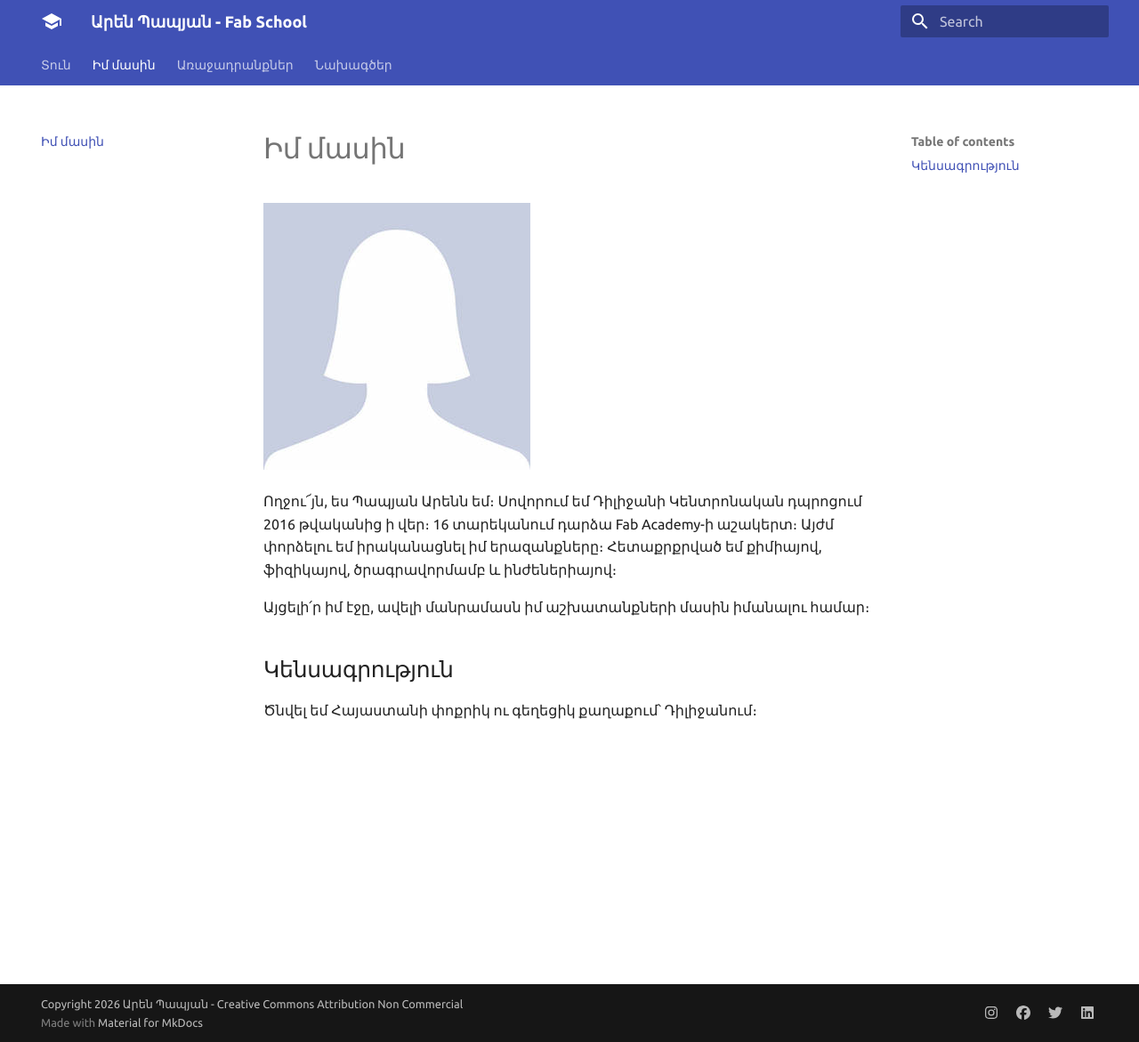
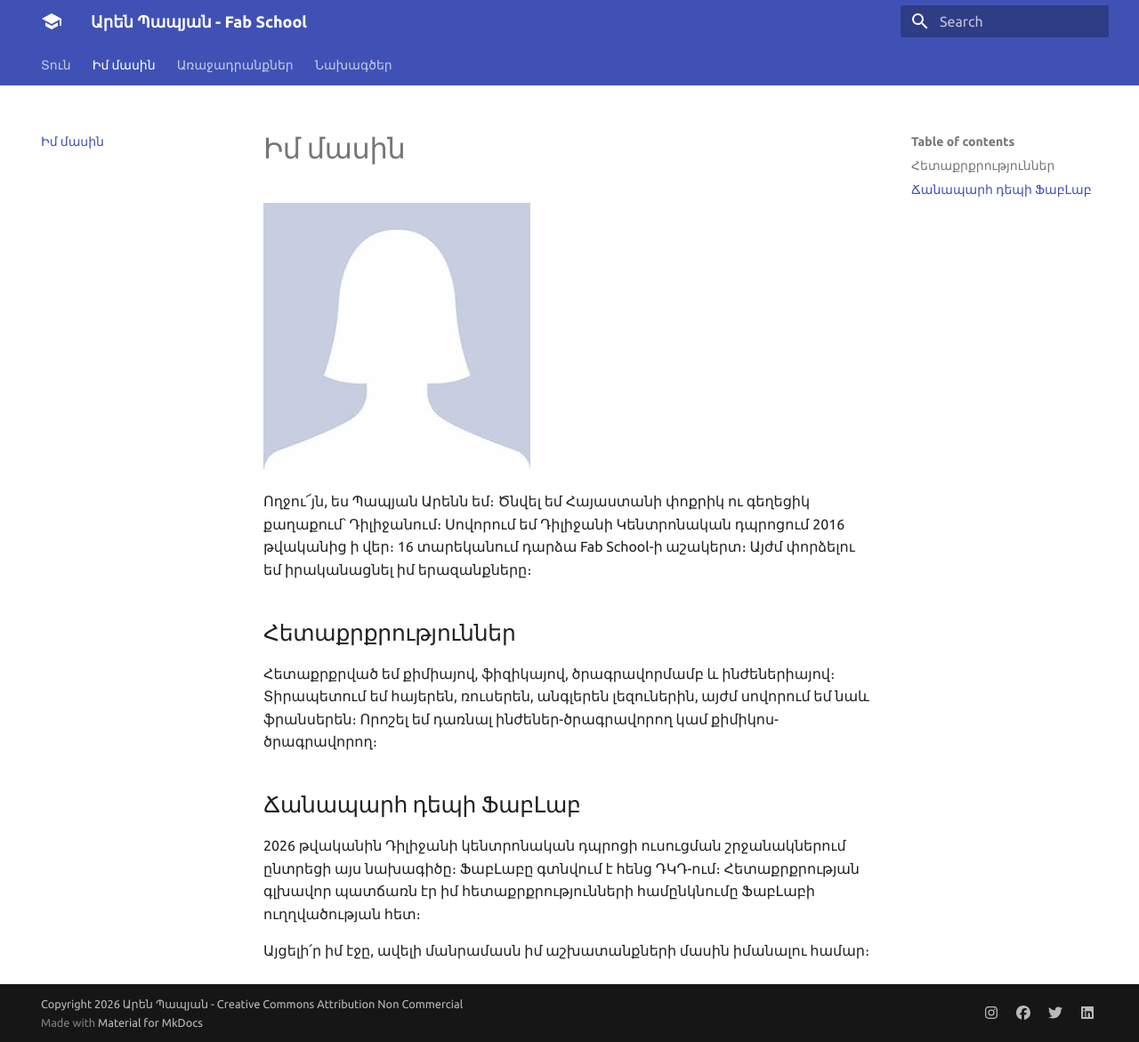
Before and after one commit to ArenPapyan/Aren_Papyan, an MkDocs documentation site: the page built from docs/about/index.md, in a window 1280 px wide and 1171 px high. Shown: the whole window at 89% size. Built offline with MkDocs 1.6.1 and Material for MkDocs 9.7.7, drawn with Linux system fonts in a browser that asks for light colours; old or Windows-style settings are respelled for this version of MkDocs.

Commit message:
Updated docs

```diff
--- a/docs/about/index.md
+++ b/docs/about/index.md
@@ -2,11 +2,17 @@
 
 ![](../images/avatar-photo.jpg)
 
-Ողջու՜յն, ես Պապյան Արենն եմ։ Սովորում եմ Դիլիջանի Կենտրոնական դպրոցում 2016 թվականից ի վեր։ 16 տարեկանում դարձա Fab Academy-ի աշակերտ։ Այժմ փորձելու եմ իրականացնել իմ երազանքները։
+Ողջու՜յն, ես Պապյան Արենն եմ։ Ծնվել եմ Հայաստանի փոքրիկ ու գեղեցիկ քաղաքում՝ Դիլիջանում։
+Սովորում եմ Դիլիջանի Կենտրոնական դպրոցում 2016 թվականից ի վեր։ 16 տարեկանում դարձա Fab School-ի աշակերտ։ Այժմ փորձելու եմ իրականացնել իմ երազանքները։
+
+## Հետաքրքրություններ
 Հետաքրքրված եմ քիմիայով, ֆիզիկայով, ծրագրավորմամբ և ինժեներիայով։
+Տիրապետում եմ հայերեն, ռուսերեն, անգլերեն լեզուներին, այժմ սովորում եմ նաև ֆրանսերեն։
+Որոշել եմ դառնալ ինժեներ-ծրագրավորող կամ քիմիկոս-ծրագրավորող։
+
+## Ճանապարհ դեպի ՖաբԼաբ
+2026 թվականին Դիլիջանի կենտրոնական դպրոցի ուսուցման շրջանակներում ընտրեցի այս նախագիծը։
+ՖաբԼաբը գտնվում է հենց ԴԿԴ-ում։ Հետաքրքրության գլխավոր պատճառն էր իմ հետաքրքրությունների համընկնումը ՖաբԼաբի ուղղվածության հետ։
+
 
 Այցելի՛ր իմ էջը, ավելի մանրամասն իմ աշխատանքների մասին իմանալու համար։
-
-## Կենսագրություն
-
-Ծնվել եմ Հայաստանի փոքրիկ ու գեղեցիկ քաղաքում՝ Դիլիջանում։
```
Also changed, not shown: docs/index.md (+3 -1 lines).
